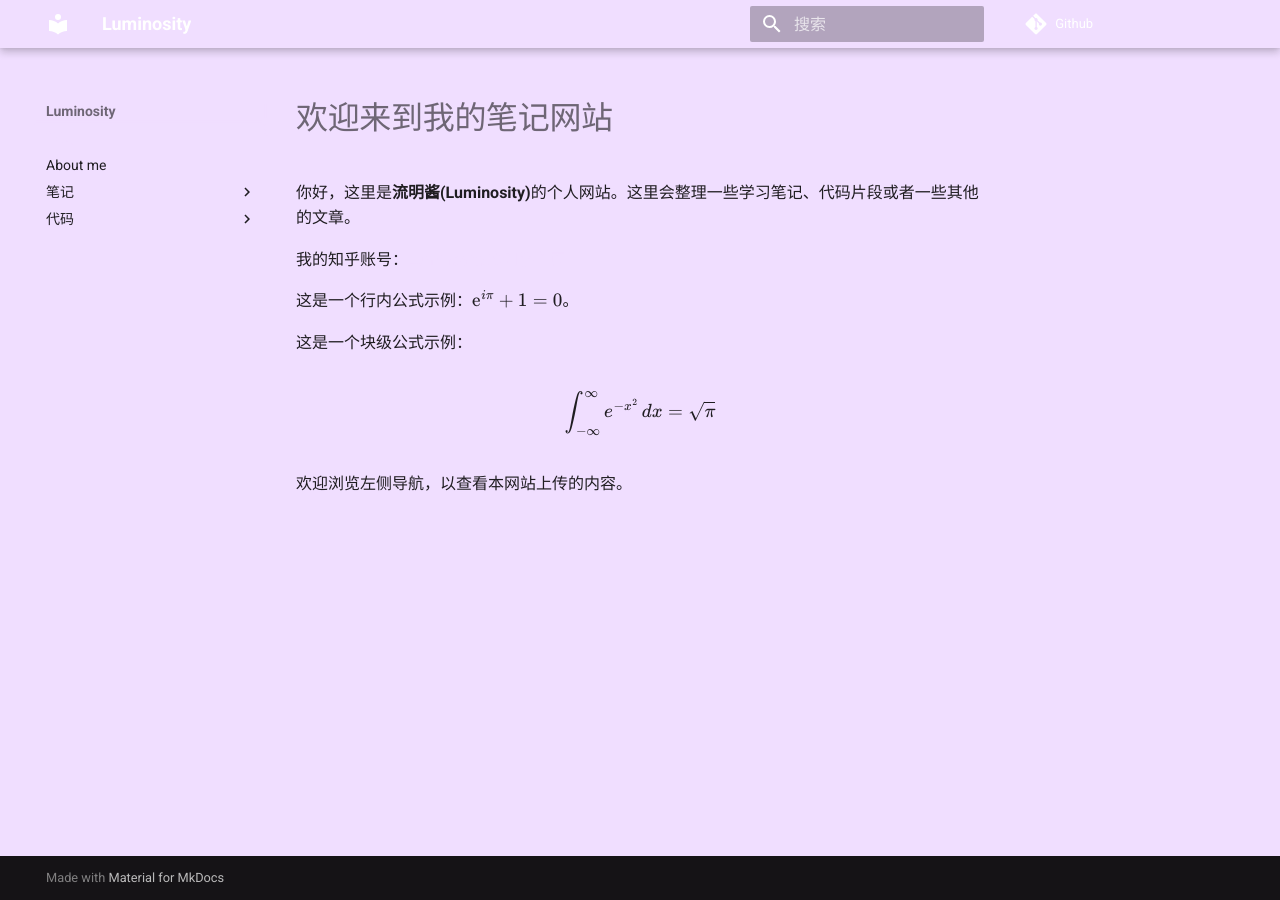
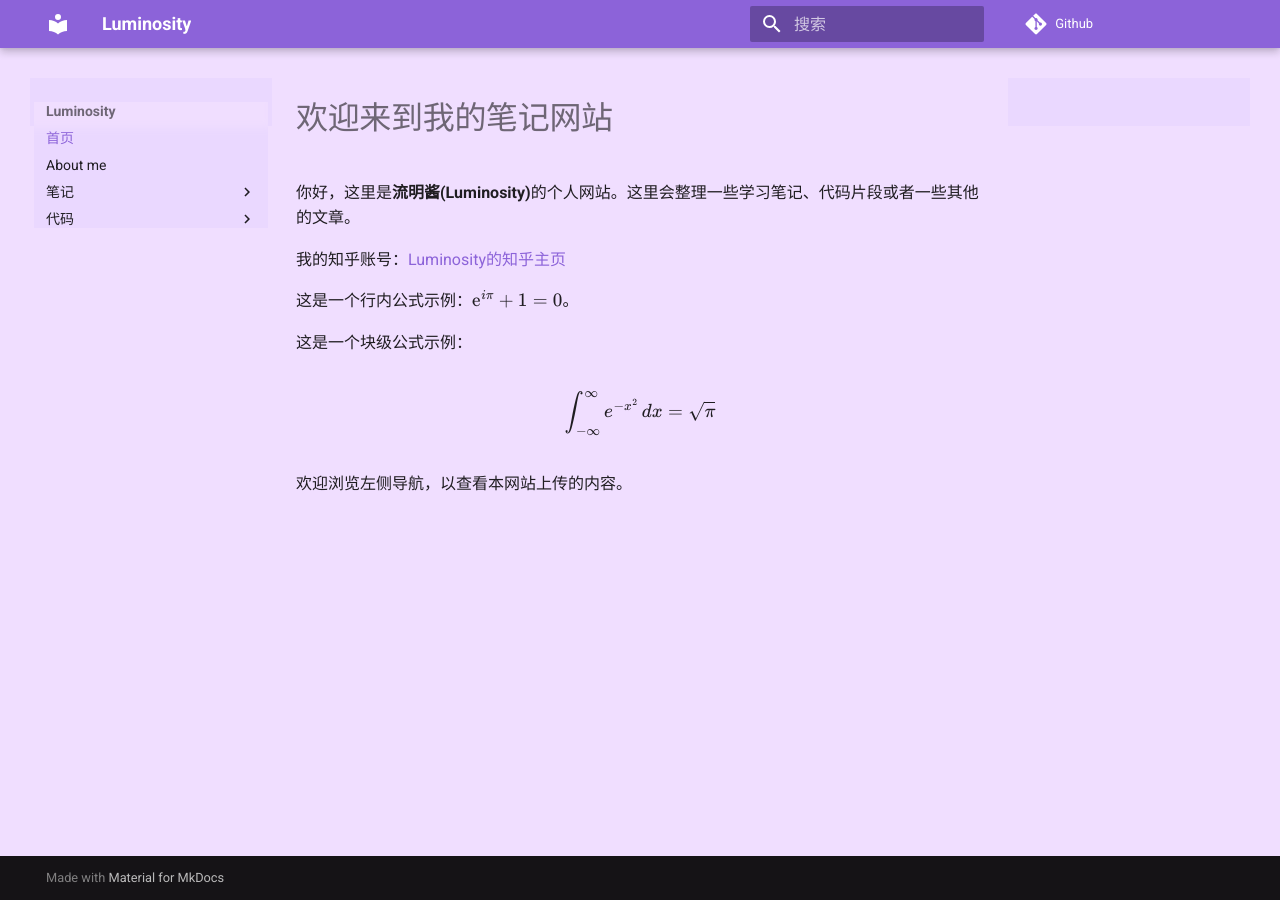
Before and after one commit to AvePhysica/notes, an MkDocs documentation site: the page built from docs/index.md, in a window 1280 px wide. Built offline with MkDocs 1.6.1 and Material for MkDocs 9.7.7, drawn with Linux system fonts in a browser that asks for light colours; comment, search, counter and statistics services are not loaded.

Commit message:
调整侧边栏与顶部栏配色层次

```diff
--- a/docs/stylesheets/extra.css
+++ b/docs/stylesheets/extra.css
@@ -1,20 +1,23 @@
 :root {
-  --site-theme-primary: #F0DEFF;
-  --site-theme-accent: #B46BFF;
-  --site-theme-background: #F0DEFF;
+  --site-theme-primary: #8c63d9;
+  --site-theme-accent: #b46bff;
+  --site-theme-background: #f0deff;
+  --site-theme-sidebar: #ead8ff;
 }
 
 [data-md-color-scheme="default"] {
   --md-primary-fg-color: var(--site-theme-primary);
-  --md-primary-fg-color--light: #F7EEFF;
-  --md-primary-fg-color--dark: #D9B8FF;
+  --md-primary-fg-color--light: #a985e6;
+  --md-primary-fg-color--dark: #6f47bb;
   --md-accent-fg-color: var(--site-theme-accent);
   --md-default-bg-color: var(--site-theme-background);
 }
 
-[data-md-color-scheme="default"] .md-content,
-[data-md-color-scheme="default"] .md-sidebar,
-[data-md-color-scheme="default"] .md-header,
-[data-md-color-scheme="default"] .md-tabs {
+[data-md-color-scheme="default"] .md-content {
   background-color: transparent;
 }
+
+[data-md-color-scheme="default"] .md-sidebar,
+[data-md-color-scheme="default"] .md-sidebar__scrollwrap {
+  background-color: var(--site-theme-sidebar);
+}
```
